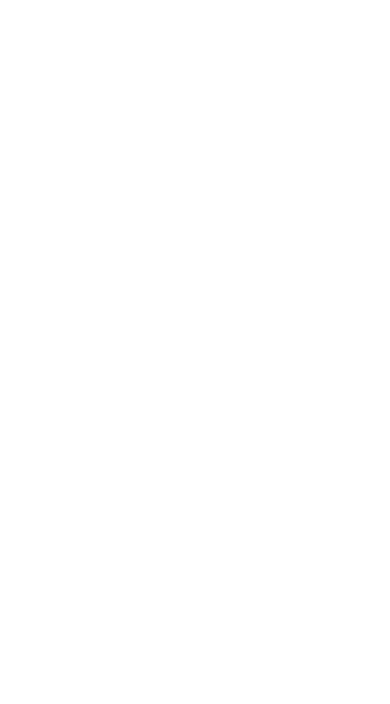
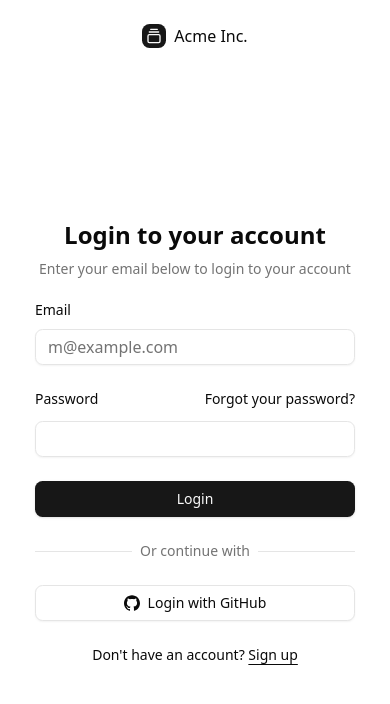
Before and after one commit to aryan-agrawal-1/Bookmarks, a React (Vite) app in the folder frontend/: page /login in a window 390 px wide. Shown: the top 704 px of the page. Built offline with nearby package versions, Linux system fonts and the light colour scheme; no server answers.

Commit message:
login shadcn added

```diff
--- a/frontend/package.json
+++ b/frontend/package.json
@@ -10,6 +10,8 @@
     "preview": "vite preview"
   },
   "dependencies": {
+    "@radix-ui/react-label": "^2.1.2",
+    "@radix-ui/react-slot": "^1.1.2",
     "@tailwindcss/vite": "^4.0.6",
     "@tanstack/react-query": "^5.66.7",
     "axios": "^1.7.9",
--- a/frontend/src/App.jsx
+++ b/frontend/src/App.jsx
@@ -1,4 +1,6 @@
 import { QueryClient, QueryClientProvider } from '@tanstack/react-query';
+import { BrowserRouter, Routes, Route } from 'react-router-dom';
+import LoginPage from './pages/LoginPage';
 
 // queryClient manages caching, invalidation and background updates of our queries
 const queryClient = new QueryClient();
@@ -8,7 +10,11 @@ function App() {
   return (
     // makes the queryClient available to all components as the client prop is set to queryClient
     <QueryClientProvider client={queryClient}>
-
+      <BrowserRouter>
+        <Routes>
+          <Route path= '/login' element = {<LoginPage />}/>
+        </Routes>
+      </BrowserRouter>
     </QueryClientProvider>
   )
 }
--- /dev/null
+++ b/frontend/src/components/login-form.jsx
@@ -0,0 +1,64 @@
+// SHADCN
+import { cn } from "@/lib/utils"
+import { Button } from "@/components/ui/button"
+import { Input } from "@/components/ui/input"
+import { Label } from "@/components/ui/label"
+
+// ME
+import { useForm } from 'react-hook-form';
+import { useMutation } from '@tanstack/react-query';
+import { authServices } from '../services/auth';
+
+export function LoginForm({
+  className,
+  ...props
+}) {
+  return (
+    (<form className={cn("flex flex-col gap-6", className)} {...props}>
+      <div className="flex flex-col items-center gap-2 text-center">
+        <h1 className="text-2xl font-bold">Login to your account</h1>
+        <p className="text-muted-foreground text-sm text-balance">
+          Enter your email below to login to your account
+        </p>
+      </div>
+      <div className="grid gap-6">
+        <div className="grid gap-3">
+          <Label htmlFor="email">Email</Label>
+          <Input id="email" type="email" placeholder="m@example.com" required />
+        </div>
+        <div className="grid gap-3">
+          <div className="flex items-center">
+            <Label htmlFor="password">Password</Label>
+            <a href="#" className="ml-auto text-sm underline-offset-4 hover:underline">
+              Forgot your password?
+            </a>
+          </div>
+          <Input id="password" type="password" required />
+        </div>
+        <Button type="submit" className="w-full">
+          Login
+        </Button>
+        <div
+          className="after:border-border relative text-center text-sm after:absolute after:inset-0 after:top-1/2 after:z-0 after:flex after:items-center after:border-t">
+          <span className="bg-background text-muted-foreground relative z-10 px-2">
+            Or continue with
+          </span>
+        </div>
+        <Button variant="outline" className="w-full">
+          <svg xmlns="http://www.w3.org/2000/svg" viewBox="0 0 24 24">
+            <path
+              d="M12 .297c-6.63 0-12 5.373-12 12 0 5.303 3.438 9.8 8.205 11.385.6.113.82-.258.82-.577 0-.285-.01-1.04-.015-2.04-3.338.724-4.042-1.61-4.042-1.61C4.422 18.07 3.633 17.7 3.633 17.7c-1.087-.744.084-.729.084-.729 1.205.084 1.838 1.236 1.838 1.236 1.07 1.835 2.809 1.305 3.495.998.108-.776.417-1.305.76-1.605-2.665-.3-5.466-1.332-5.466-5.93 0-1.31.465-2.38 1.235-3.22-.135-.303-.54-1.523.105-3.176 0 0 1.005-.322 3.3 1.23.96-.267 1.98-.399 3-.405 1.02.006 2.04.138 3 .405 2.28-1.552 3.285-1.23 3.285-1.23.645 1.653.24 2.873.12 3.176.765.84 1.23 1.91 1.23 3.22 0 4.61-2.805 5.625-5.475 5.92.42.36.81 1.096.81 2.22 0 1.606-.015 2.896-.015 3.286 0 .315.21.69.825.57C20.565 22.092 24 17.592 24 12.297c0-6.627-5.373-12-12-12"
+              fill="currentColor" />
+          </svg>
+          Login with GitHub
+        </Button>
+      </div>
+      <div className="text-center text-sm">
+        Don&apos;t have an account?{" "}
+        <a href="#" className="underline underline-offset-4">
+          Sign up
+        </a>
+      </div>
+    </form>)
+  );
+}
--- /dev/null
+++ b/frontend/src/components/ui/button.jsx
@@ -0,0 +1,54 @@
+import * as React from "react"
+import { Slot } from "@radix-ui/react-slot"
+import { cva } from "class-variance-authority";
+
+import { cn } from "@/lib/utils"
+
+const buttonVariants = cva(
+  "inline-flex items-center justify-center gap-2 whitespace-nowrap rounded-md text-sm font-medium transition-[color,box-shadow] disabled:pointer-events-none disabled:opacity-50 [&_svg]:pointer-events-none [&_svg:not([class*='size-'])]:size-4 [&_svg]:shrink-0 ring-ring/10 dark:ring-ring/20 dark:outline-ring/40 outline-ring/50 focus-visible:ring-4 focus-visible:outline-1 aria-invalid:focus-visible:ring-0",
+  {
+    variants: {
+      variant: {
+        default:
+          "bg-primary text-primary-foreground shadow-sm hover:bg-primary/90",
+        destructive:
+          "bg-destructive text-destructive-foreground shadow-xs hover:bg-destructive/90",
+        outline:
+          "border border-input bg-background shadow-xs hover:bg-accent hover:text-accent-foreground",
+        secondary:
+          "bg-secondary text-secondary-foreground shadow-xs hover:bg-secondary/80",
+        ghost: "hover:bg-accent hover:text-accent-foreground",
+        link: "text-primary underline-offset-4 hover:underline",
+      },
+      size: {
+        default: "h-9 px-4 py-2 has-[>svg]:px-3",
+        sm: "h-8 rounded-md px-3 has-[>svg]:px-2.5",
+        lg: "h-10 rounded-md px-6 has-[>svg]:px-4",
+        icon: "size-9",
+      },
+    },
+    defaultVariants: {
+      variant: "default",
+      size: "default",
+    },
+  }
+)
+
+function Button({
+  className,
+  variant,
+  size,
+  asChild = false,
+  ...props
+}) {
+  const Comp = asChild ? Slot : "button"
+
+  return (
+    (<Comp
+      data-slot="button"
+      className={cn(buttonVariants({ variant, size, className }))}
+      {...props} />)
+  );
+}
+
+export { Button, buttonVariants }
--- /dev/null
+++ b/frontend/src/components/ui/card.jsx
@@ -0,0 +1,72 @@
+import * as React from "react"
+
+import { cn } from "@/lib/utils"
+
+function Card({
+  className,
+  ...props
+}) {
+  return (
+    (<div
+      data-slot="card"
+      className={cn("bg-card text-card-foreground rounded-xl border shadow-sm", className)}
+      {...props} />)
+  );
+}
+
+function CardHeader({
+  className,
+  ...props
+}) {
+  return (
+    (<div
+      data-slot="card-header"
+      className={cn("flex flex-col gap-1.5 p-6", className)}
+      {...props} />)
+  );
+}
+
+function CardTitle({
+  className,
+  ...props
+}) {
+  return (
+    (<div
+      data-slot="card-title"
+      className={cn("leading-none font-semibold tracking-tight", className)}
+      {...props} />)
+  );
+}
+
+function CardDescription({
+  className,
+  ...props
+}) {
+  return (
+    (<div
+      data-slot="card-description"
+      className={cn("text-muted-foreground text-sm", className)}
+      {...props} />)
+  );
+}
+
+function CardContent({
+  className,
+  ...props
+}) {
+  return (<div data-slot="card-content" className={cn("p-6 pt-0", className)} {...props} />);
+}
+
+function CardFooter({
+  className,
+  ...props
+}) {
+  return (
+    (<div
+      data-slot="card-footer"
+      className={cn("flex items-center p-6 pt-0", className)}
+      {...props} />)
+  );
+}
+
+export { Card, CardHeader, CardFooter, CardTitle, CardDescription, CardContent }
--- /dev/null
+++ b/frontend/src/components/ui/input.jsx
@@ -0,0 +1,22 @@
+import * as React from "react"
+
+import { cn } from "@/lib/utils"
+
+function Input({
+  className,
+  type,
+  ...props
+}) {
+  return (
+    (<input
+      type={type}
+      data-slot="input"
+      className={cn(
+        "border-input file:text-foreground placeholder:text-muted-foreground selection:bg-primary selection:text-primary-foreground aria-invalid:outline-destructive/60 aria-invalid:ring-destructive/20 dark:aria-invalid:outline-destructive dark:aria-invalid:ring-destructive/50 ring-ring/10 dark:ring-ring/20 dark:outline-ring/40 outline-ring/50 aria-invalid:outline-destructive/60 dark:aria-invalid:outline-destructive dark:aria-invalid:ring-destructive/40 aria-invalid:ring-destructive/20 aria-invalid:border-destructive/60 dark:aria-invalid:border-destructive flex h-9 w-full min-w-0 rounded-md border bg-transparent px-3 py-1 text-base shadow-xs transition-[color,box-shadow] file:inline-flex file:h-7 file:border-0 file:bg-transparent file:text-sm file:font-medium focus-visible:ring-4 focus-visible:outline-1 disabled:pointer-events-none disabled:cursor-not-allowed disabled:opacity-50 aria-invalid:focus-visible:ring-[3px] aria-invalid:focus-visible:outline-none md:text-sm dark:aria-invalid:focus-visible:ring-4",
+        className
+      )}
+      {...props} />)
+  );
+}
+
+export { Input }
--- /dev/null
+++ b/frontend/src/components/ui/label.jsx
@@ -0,0 +1,21 @@
+import * as React from "react"
+import * as LabelPrimitive from "@radix-ui/react-label"
+
+import { cn } from "@/lib/utils"
+
+function Label({
+  className,
+  ...props
+}) {
+  return (
+    (<LabelPrimitive.Root
+      data-slot="label"
+      className={cn(
+        "text-sm leading-none font-medium select-none group-data-[disabled=true]:pointer-events-none group-data-[disabled=true]:opacity-50 peer-disabled:cursor-not-allowed peer-disabled:opacity-50",
+        className
+      )}
+      {...props} />)
+  );
+}
+
+export { Label }
--- /dev/null
+++ b/frontend/src/pages/LoginPage.jsx
@@ -0,0 +1,32 @@
+import { GalleryVerticalEnd } from "lucide-react"
+
+import { LoginForm } from "@/components/login-form"
+
+export default function LoginPage() {
+  return (
+    (<div className="grid min-h-svh lg:grid-cols-2">
+      <div className="flex flex-col gap-4 p-6 md:p-10">
+        <div className="flex justify-center gap-2 md:justify-start">
+          <a href="#" className="flex items-center gap-2 font-medium">
+            <div
+              className="bg-primary text-primary-foreground flex size-6 items-center justify-center rounded-md">
+              <GalleryVerticalEnd className="size-4" />
+            </div>
+            Acme Inc.
+          </a>
+        </div>
+        <div className="flex flex-1 items-center justify-center">
+          <div className="w-full max-w-xs">
+            <LoginForm />
+          </div>
+        </div>
+      </div>
+      <div className="bg-muted relative hidden lg:block">
+        <img
+          src="/placeholder.svg"
+          alt="Image"
+          className="absolute inset-0 h-full w-full object-cover dark:brightness-[0.2] dark:grayscale" />
+      </div>
+    </div>)
+  );
+}
--- a/frontend/src/services/api.js
+++ b/frontend/src/services/api.js
@@ -1,8 +1,8 @@
 import axios from 'axios';
 
 export const api = axios.create({
-  baseURL: process.env.REACT_APP_API_BASE_URL, // URL for API Requests
-  timeout: parseInt(process.env.REACT_APP_API_TIMEOUT), // Max response wait time
+  baseURL: import.meta.env.REACT_APP_API_BASE_URL, // URL for API Requests
+  timeout: parseInt(import.meta.env.REACT_APP_API_TIMEOUT), // Max response wait time
   headers: {
     'Content-Type': 'application/json',
   },
```
Also changed, not shown: 1 other file (tests, documents, lock files or other folders).
